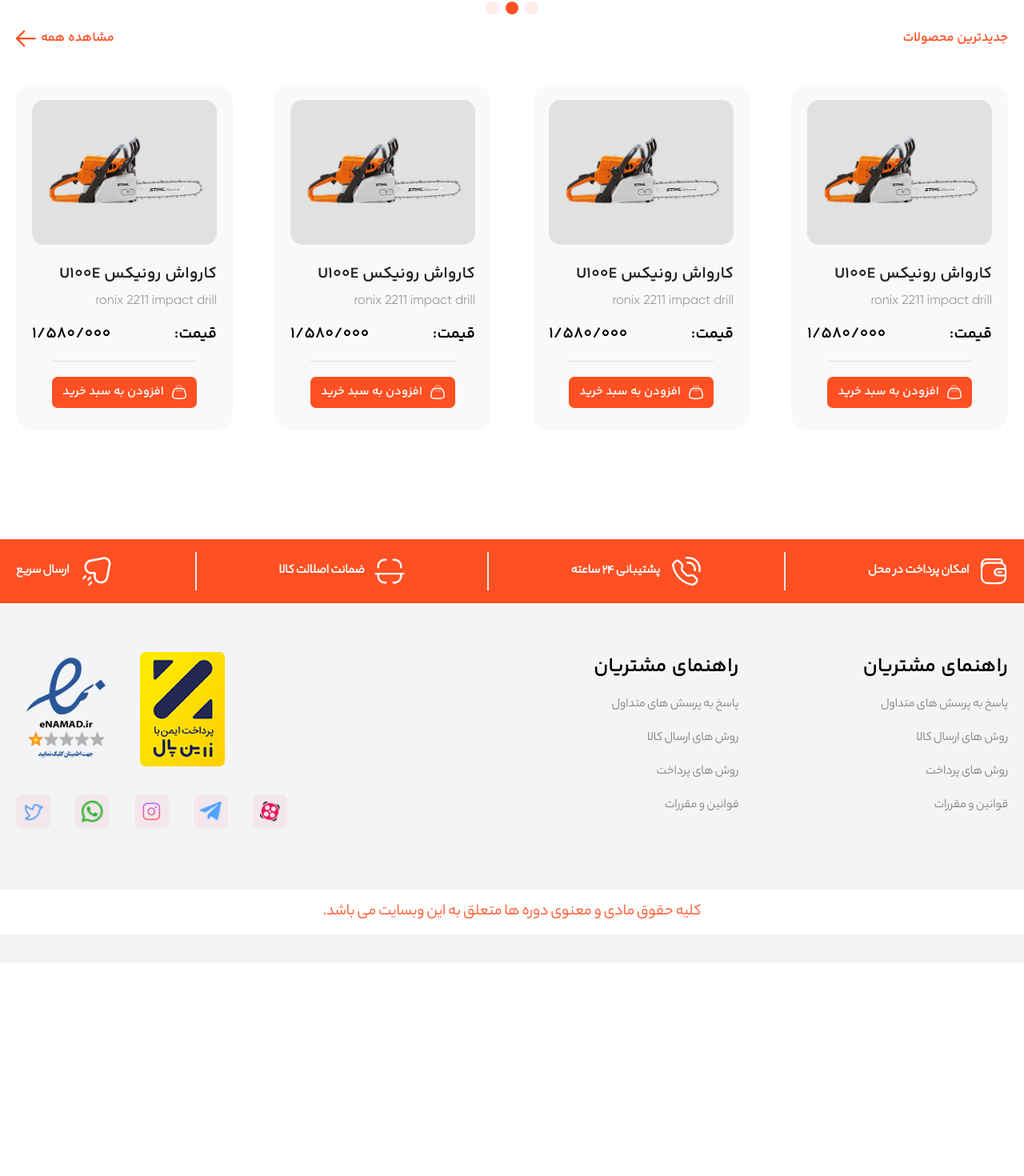
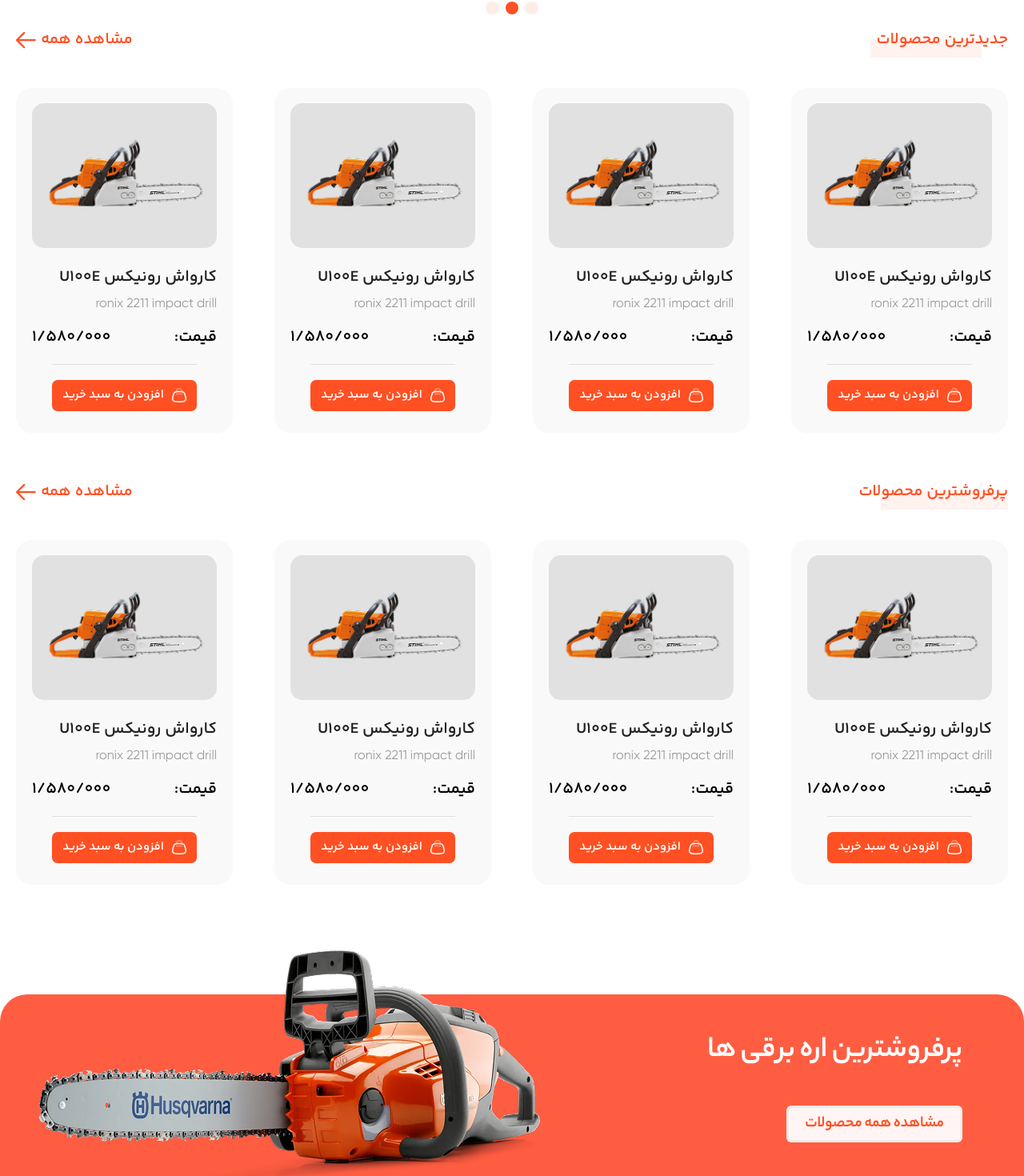
Before and after one commit to soheil-jalili/iranabzar, a Next.js app: page / in a window 1280 px wide. Shown: the part 657-2127 px from the top of the page at 80% size. Before the commit the page ends 1861 px from the top, so only its background shows below. Built offline with nearby package versions, Linux system fonts and the light colour scheme.

Commit message:
add best seller section

```diff
--- a/app/globals.css
+++ b/app/globals.css
@@ -3,6 +3,7 @@
 @theme {
   --font-yekan_bakh_regular: yekan_bakh_regular;
   --font-yekan_bakh_semi_bold: yekan_bakh_semi_bold;
+  --font-yekan_bakh_bold: yekan_bakh_bold;
   --font-yekan_bakh_extra_bold: yekan_bakh_extra_bold;
   --font-gilroy_regular: gilroy_regular;
 
@@ -12,6 +13,9 @@
   --color-product-detail-container-color: #dedede;
   --color-product-detail-container2-color: #f9f9f9;
   --color-product-detail-inside-container-color: #e1e1e1;
+  --color-best-seller-container-color: rgba(255, 93, 66, 1);
+  --color-white-94-color: rgba(255, 255, 255, 0.94);
+  --color-border-see-all-color: rgba(216, 216, 216, 0.31);
 
   --color-primary-text-color: #212121;
   --color-secondary-text-color: #43454d;
@@ -32,11 +36,14 @@
 
   --text-25: 1.5625rem;
   --text-15: 0.9375rem;
+ --text-38: 2.375rem;
 
   --radius-smooth: 0.468125rem;
   --radius-20: 20px;
   --radius-15: 15px;
   --radius-7: 7px;
+  --radius-6: 6px;
+  --radius-34: 34px;
 }
 
 @layer utilities {
@@ -55,6 +62,12 @@
   src: url("/assets/fonts/yekan_bakh_semi_bold.woff") format("woff");
   font-display: swap;
 }
+@font-face {
+  font-family: yekan_bakh_bold;
+  src: url("/assets/fonts/yekan_bakh_bold.woff") format("woff");
+  font-display: swap;
+}
+
 @font-face {
   font-family: yekan_bakh_extra_bold;
   src: url("/assets/fonts/yekan_bakh_extra_bold.woff") format("woff");
@@ -95,6 +108,6 @@
   position: absolute;
   background-color: #ff502312;
   width: 85%;
-  height: 23;
+  height: 23px;
   bottom: -8px;
 }
--- a/app/page.tsx
+++ b/app/page.tsx
@@ -1,5 +1,6 @@
 import Product from "@/components/modules/product/Product";
 import Title from "@/components/modules/title/Title";
+import BestSellersSection from "@/components/templates/Index/BestSellersSection";
 import CarouselHeader from "@/components/templates/Index/CarouselHeader";
 import Features from "@/components/templates/Index/Features";
 
@@ -9,8 +10,9 @@
       <CarouselHeader />
 
       <section className="container">
-        <Title title="جدیدترین محصولات" href="/" position="right"/>
-        <div className="flex items-center gap-[52px] mb-34.25">
+        <Title title="جدیدترین محصولات" href="/" position="left" />
+
+        <div className="flex items-center justify-between mb-15">
           <Product
             title="کارواش رونیکس U100E"
             description="ronix 2211 impact drill"
@@ -42,6 +44,42 @@
         </div>
       </section>
 
+      <section className="container">
+        <Title title="پرفروشترین محصولات" href="/" position="right" />
+        <div className="flex items-center justify-between mb-34.25">
+          <Product
+            title="کارواش رونیکس U100E"
+            description="ronix 2211 impact drill"
+            price={1_580_000}
+            backgroundColor="bg-product-detail-container2-color"
+            image="/assets/images/chainsaw.png"
+          />
+          <Product
+            title="کارواش رونیکس U100E"
+            description="ronix 2211 impact drill"
+            price={1_580_000}
+            backgroundColor="bg-product-detail-container2-color"
+            image="/assets/images/chainsaw.png"
+          />
+          <Product
+            title="کارواش رونیکس U100E"
+            description="ronix 2211 impact drill"
+            price={1_580_000}
+            backgroundColor="bg-product-detail-container2-color"
+            image="/assets/images/chainsaw.png"
+          />
+          <Product
+            title="کارواش رونیکس U100E"
+            description="ronix 2211 impact drill"
+            price={1_580_000}
+            backgroundColor="bg-product-detail-container2-color"
+            image="/assets/images/chainsaw.png"
+          />
+        </div>
+      </section>
+
+      <BestSellersSection />
+
       <Features />
     </main>
   );
--- a/components/modules/title/Title.tsx
+++ b/components/modules/title/Title.tsx
@@ -8,16 +8,17 @@
 }
 
 const Title: React.FC<Prop> = ({ title, href, position }) => {
-  const linePosition = position === "left" ? "after:left-0" : "after:right-0";
+  const linePosition =
+    position === "left" ? "after:-left-2" : "after:right-0";
   return (
     <div className="flex items-center justify-between mb-11.5">
       <p
-        className={`text-primary-color font-yekan_bakh_semi_bold title__line ${linePosition}`}
+        className={`text-xl text-primary-color font-yekan_bakh_semi_bold title__line ${linePosition}`}
       >
         {title}
       </p>
 
-      <Link href={href} className="flex items-center gap-1.5">
+      <Link href={href} className="flex items-center gap-1.5 text-xl">
         <p className="text-primary-color font-yekan_bakh_semi_bold">
           مشاهده همه
         </p>
--- /dev/null
+++ b/components/templates/Index/BestSellersSection.tsx
@@ -0,0 +1,65 @@
+import Product from "@/components/modules/product/Product";
+import Image from "next/image";
+import Link from "next/link";
+import React from "react";
+
+const BestSellersSection: React.FC = () => {
+  return (
+    <section className="container bg-best-seller-container-color rounded-34 mb-26">
+      <div className="relative px-14.25 pb-14.25">
+        <div>
+          <h2 className="font-yekan_bakh_bold text-38 text-white pt-10.75 pb-9.75">
+            پرفروشترین اره برقی ها
+          </h2>
+          <Link
+            href={""}
+            className="inline-block py-1.5 px-5 border-3 border-border-see-all-color mb-14.25 text-xl text-primary-color bg-white-94-color rounded-6 font-yekan_bakh_bold"
+          >
+            مشاهده همه محصولات
+          </Link>
+        </div>
+
+        <Image
+          src={"/assets/images/chainsaw-best-seller.png"}
+          alt="chainsaw"
+          width={687}
+          height={456}
+          className="absolute left-0 -top-32"
+        />
+      </div>
+
+      <div className="flex items-center justify-between pb-15.5 px-14.25">
+        <Product
+          title="کارواش رونیکس U100E"
+          description="ronix 2211 impact drill"
+          price={1_580_000}
+          backgroundColor="bg-product-detail-container2-color"
+          image="/assets/images/chainsaw.png"
+        />
+        <Product
+          title="کارواش رونیکس U100E"
+          description="ronix 2211 impact drill"
+          price={1_580_000}
+          backgroundColor="bg-product-detail-container2-color"
+          image="/assets/images/chainsaw.png"
+        />
+        <Product
+          title="کارواش رونیکس U100E"
+          description="ronix 2211 impact drill"
+          price={1_580_000}
+          backgroundColor="bg-product-detail-container2-color"
+          image="/assets/images/chainsaw.png"
+        />
+        <Product
+          title="کارواش رونیکس U100E"
+          description="ronix 2211 impact drill"
+          price={1_580_000}
+          backgroundColor="bg-product-detail-container2-color"
+          image="/assets/images/chainsaw.png"
+        />
+      </div>
+    </section>
+  );
+};
+
+export default BestSellersSection;
```
Also changed, not shown: public/assets/fonts/yekan_bakh_bold.woff (added), public/assets/images/chainsaw-best-seller.png (added).
